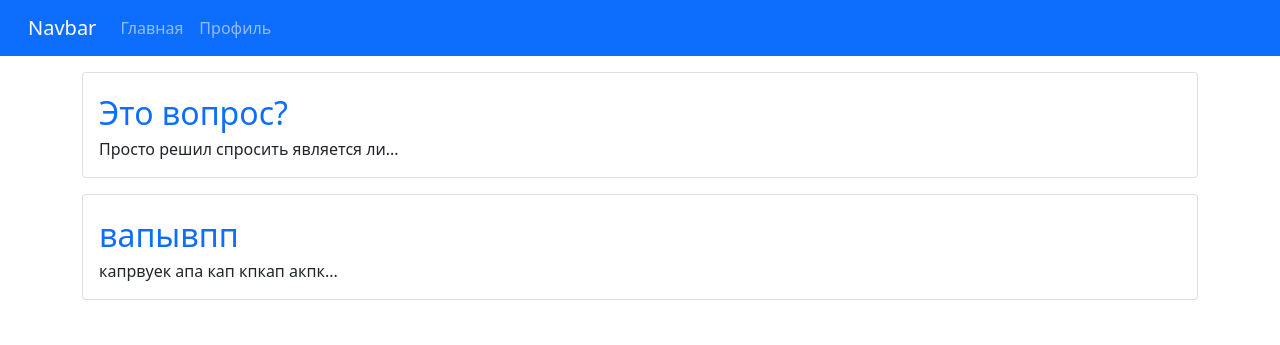
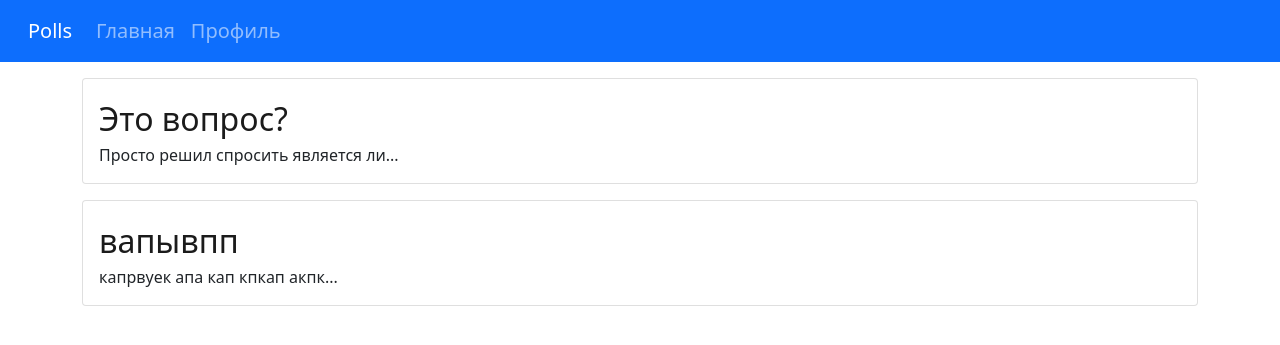
Before and after one commit to avguschr/polls, a Django app: template polls/templates/polls/index.html in a window 1280 px wide. Shown: the top 345 px of the page. Run offline with Django 3.2, Linux system fonts and the light colour scheme; the template is opened without the code that fills it: values that come from a table or form of the project are taken from there, others are empty; data comes from the database, SQL or seed files in the repository; some libraries are stand-ins or nearby versions.

Commit message:
layout 1

```diff
--- a/polls/static/style.css
+++ b/polls/static/style.css
@@ -5,3 +5,11 @@
 .card {
     margin-bottom: 2vh !important;
 }
+
+.card a {
+    color: #1b1b1b !important;
+}
+
+.card a:hover {
+    color: gray !important;
+}
--- a/polls/templates/base.html
+++ b/polls/templates/base.html
@@ -22,17 +22,17 @@
 <div>
     <nav class="navbar navbar-expand-lg navbar-dark bg-primary">
   <div class="container-fluid">
-    <a class="navbar-brand" href="#">Navbar</a>
+    <a class="navbar-brand fs-5" href="{% url 'polls:index' %}">Polls</a>
     <button class="navbar-toggler" type="button" data-bs-toggle="collapse" data-bs-target="#navbarNavDropdown" aria-controls="navbarNavDropdown" aria-expanded="false" aria-label="Toggle navigation">
       <span class="navbar-toggler-icon"></span>
     </button>
     <div class="collapse navbar-collapse" id="navbarNavDropdown">
       <ul class="navbar-nav">
         <li class="nav-item">
-          <a class="nav-link" href="{% url 'polls:index' %}">Главная</a>
+          <a class="nav-link fs-5" href="{% url 'polls:index' %}">Главная</a>
         </li>
         <li class="nav-item">
-          <a class="nav-link" href="{% url 'polls:profile' %}">Профиль</a>
+          <a class="nav-link fs-5" href="{% url 'polls:profile' %}">Профиль</a>
         </li>
       </ul>
     </div>
```
